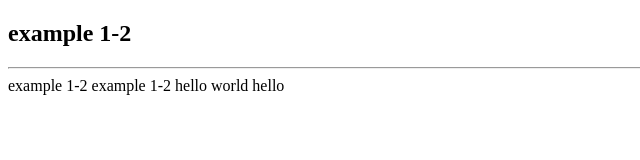
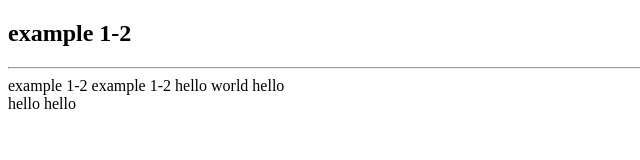
Before and after one commit to nds-cloud-da/test, a plain HTML site: page index.html in a window 1280 px wide. Shown: the full height of the page, 0-640 px from the left. Drawn offline with Linux system fonts and the light colour scheme.

Commit message:
Update index.html

```diff
--- a/index.html
+++ b/index.html
@@ -10,5 +10,7 @@
         example 1-2
         hello world
         hello
+        <br>
+        hello hello
     </body>
 </html>
```
